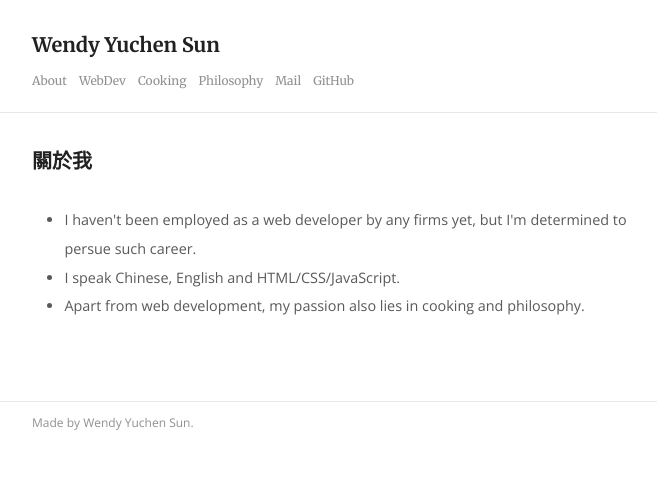
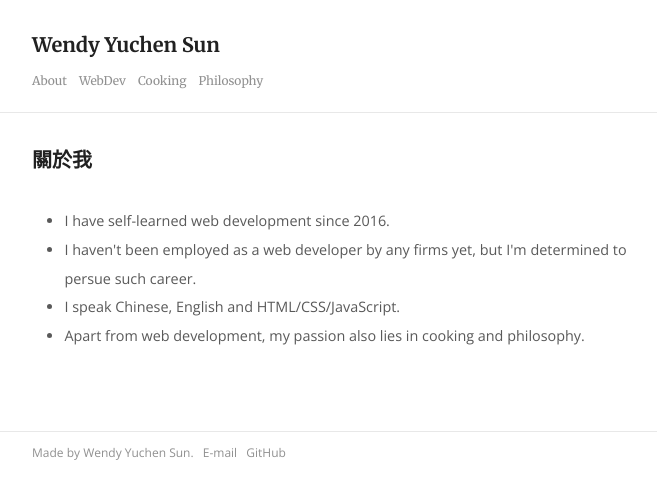
Before and after one commit to wendyyuchensun/wendyyuchensun.github.io, a Jekyll site: the page built from about/index.html, in a window 1280 px wide. Shown: the top 499 px of the page, without its empty margins (288-945 px from the left). Built offline with Jekyll 4.4.1, drawn with Linux system fonts in a browser that asks for light colours.

Commit message:
Update styling

```diff
--- a/_includes/footer.html
+++ b/_includes/footer.html
@@ -1 +1,9 @@
-<p>Made by Wendy Yuchen Sun.</p>
+<span>
+  Made by Wendy Yuchen Sun.
+</span>
+<span class="contact">
+  <a href="mailto:{{ site.email }}">E-mail</a>
+</span>
+<span class="contact">
+  <a href="https://goo.gl/6rIZVZ">GitHub</a>
+</span>
--- a/_includes/nav.html
+++ b/_includes/nav.html
@@ -12,11 +12,5 @@
     <li id="philosophy">
       <a href="{{ site.url }}/philosophy/">Philosophy</a>
     </li>
-    <li id="mail">
-      <a href="mailto:{{ site.email }}">Mail</a>
-    </li>
-    <li id="github">
-      <a href="https://goo.gl/6rIZVZ" target="_blank">GitHub</a>
-    </li>
   </ul>
 </nav>
--- a/about/index.html
+++ b/about/index.html
@@ -4,6 +4,7 @@ layout: default
 ---
 <section>
   <ul>
+    <li>I have self-learned web development since 2016.</li>
     <li>I haven't been employed as a web developer by any firms yet, but I'm determined to persue such career.</li>
     <li>I speak Chinese, English and HTML/CSS/JavaScript.</li>
     <li>Apart from web development, my passion also lies in cooking and philosophy.</li>
--- a/css/style.sass
+++ b/css/style.sass
@@ -57,6 +57,7 @@ main
       font-family: "Merriweather", serif
     h2
       font-size: 1.25em
+      line-height: 1.5em
     date
       font-size: 0.75em
       color: rgba($color, 0.5)
@@ -67,6 +68,7 @@ main
       &:first-of-type
         margin-top: 2em
       h3
+        line-height: 1.75em
         font-size: 1em
       p, ul
         font-size: 0.9em
@@ -139,6 +141,11 @@ footer
   .container
     color: rgba($color, 0.5)
     font-size: 0.75em
+    .contact
+      margin-left: .5em
+      transition: color 0.1s ease-out
+      &:hover
+        color: rgba($color, 0.75)
 
 @media screen and (max-width: 768px)
   .container
```
